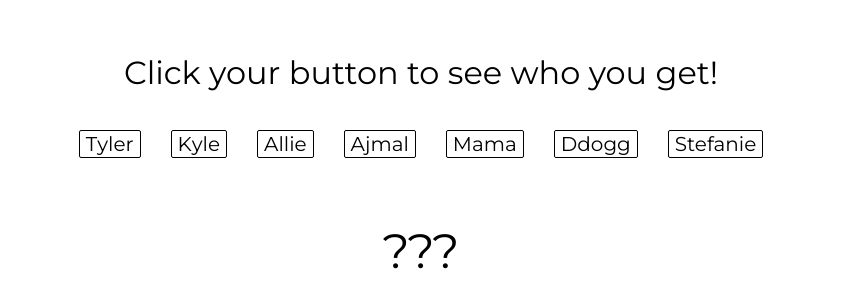
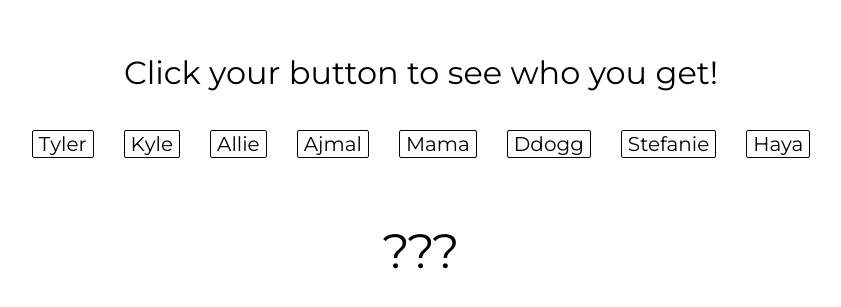
Before and after one commit to TylerLeite/tyler.website, a website: page static/santa/santa.ejs in a window 1280 px wide. Shown: the part 203-510 px from the top of the page, without its empty margins (219-1060 px from the left). Drawn offline with nearby package versions, Linux system fonts and the light colour scheme; files that its build step writes are made by us from their sources.

Commit message:
update secret santa for 2020

```diff
--- a/static/home/css/home.css
+++ b/static/home/css/home.css
@@ -1,4 +1,5 @@
 * {
+  image-rendering: -moz-crisp-edges;
   image-rendering: pixelated;
 }
 
--- a/static/santa/js/santa.js
+++ b/static/santa/js/santa.js
@@ -1,5 +1,5 @@
 function santa (seed) {
-  let peeps = ['Tyler', 'Allie', 'Kyle', 'Ajmal', 'Mama', 'Ddogg', 'Stefanie'];
+  let peeps = ['Tyler', 'Allie', 'Kyle', 'Ajmal', 'Mama', 'Ddogg', 'Stefanie', 'Haya'];
   // let peeps = ['Austin', 'Cathy', 'Chasé', 'Corn', 'Noah', 'Tyler', 'Winslorp']
 
 
--- a/static/santa/santa.ejs
+++ b/static/santa/santa.ejs
@@ -16,8 +16,7 @@
     <script type="text/javascript" src="/santa/js/santa.js"></script>
 
     <script>
-      // const results = santa(200);
-      const results = santa(12321);
+      const results = santa(1);
       function handleClick (name) {
         let text = document.getElementById('you-get');
         text.innerHTML = results[name];
@@ -44,6 +43,7 @@
       <button onclick="handleClick('Mama')">Mama</button>
       <button onclick="handleClick('Ddogg')">Ddogg</button>
       <button onclick="handleClick('Stefanie')">Stefanie</button>
+      <button onclick="handleClick('Haya')">Haya</button>
     </div>
 
     <p id="you-get">???</p>
```
Also changed, not shown: 1 other file.
